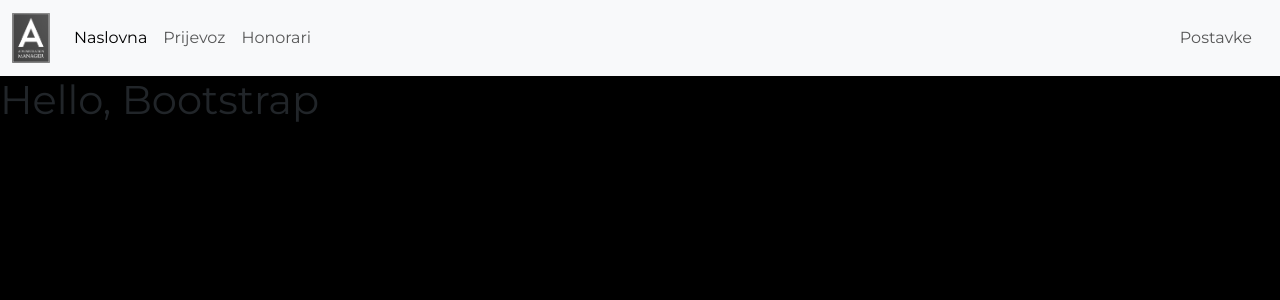
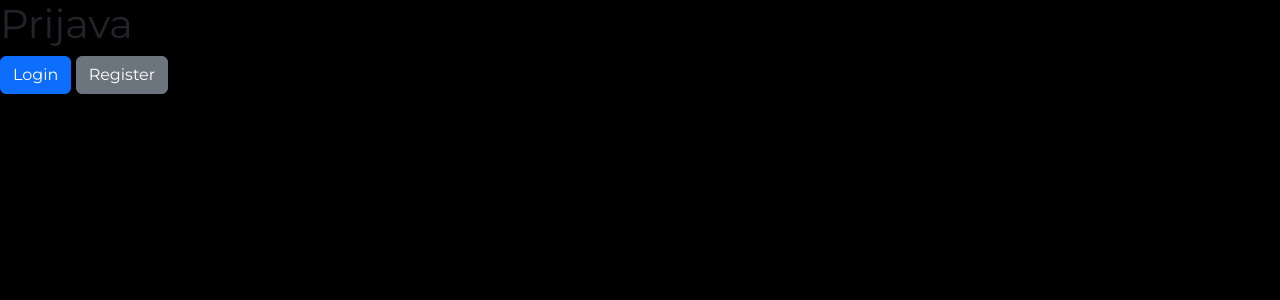
Before and after one commit to i2martin/AdministrationManager, a Flask app: page / in a window 1280 px wide. Shown: the top 300 px of the page. Run offline with Flask 2, Linux system fonts and the light colour scheme; parts of the project's set-up code (start-up, migrations or seed data) failed here and were passed over; some libraries are stand-ins or nearby versions.

Commit message:
Added database (currently just users), customized templates and added basic options to log in and log out.

```diff
--- a/main.py
+++ b/main.py
@@ -1,18 +1,45 @@
-import os
-import time
 from datetime import datetime
-from flask import Flask, render_template, request, send_from_directory
+from flask import Flask, render_template, request, send_from_directory, redirect, url_for
 from flask_bootstrap import Bootstrap
 from flask_wtf import FlaskForm
-from wtforms import StringField, SubmitField, SelectField, widgets, SelectMultipleField, HiddenField, FieldList
-from wtforms.validators import DataRequired
+from wtforms import StringField, SubmitField, SelectField, widgets, SelectMultipleField
+# from wtforms.validators import DataRequired
 import workdays as wd
 import honorarium_excel as he
 import travel_excel as te
+from werkzeug.security import generate_password_hash, check_password_hash
+from flask_sqlalchemy import SQLAlchemy
+from flask_login import UserMixin, login_user, LoginManager, login_required, current_user, logout_user
 
+
+login_manager = LoginManager()
 app = Flask(__name__)
-Bootstrap(app)
+
 app.config['SECRET_KEY'] = 'C2HWGVoMGfNTBsrYQg8EcMrdTimkZfAb'
+
+
+app.config['SQLALCHEMY_DATABASE_URI'] = 'sqlite:///users.db'
+app.config['SQLALCHEMY_TRACK_MODIFICATIONS'] = False
+db = SQLAlchemy(app)
+
+
+
+@login_manager.user_loader
+def load_user(user_id):
+    return User.query.get(int(user_id))
+
+
+class User(UserMixin, db.Model):
+    id = db.Column(db.Integer, primary_key=True)
+    username = db.Column(db.String(100), unique=True)
+    password = db.Column(db.String(100))
+    organisation = db.Column(db.String(1000))
+
+
+with app.app_context():
+    Bootstrap(app)
+    db.create_all()
+    login_manager.init_app(app)
 
 
 class MultiCheckboxField(SelectMultipleField):
@@ -41,7 +68,46 @@ def home():
     return render_template("index.html")
 
 
+@app.route('/register', methods=["GET", "POST"])
+def register():
+    #TODO: Add checks (i.e. existing username) so that it doesn't crash
+    if request.method == "POST":
+        new_user = User(
+            username=request.form.get('username'),
+            password= generate_password_hash(password=request.form.get('password'), method='pbkdf2:sha256', salt_length=8),
+            organisation=request.form.get('organisation')
+        )
+        db.session.add(new_user)
+        db.session.commit()
+
+        return redirect(url_for("putni_troskovi"))
+
+    return render_template("register.html")
+
+
+@app.route('/login', methods=['GET', 'POST'])
+def login():
+    # TODO: Add checks (i.e. existing username) so that it doesn't crash
+    if request.method == "POST":
+        username = request.form.get('username')
+        password = request.form.get('password')
+        # Find user by username entered.
+        user = User.query.filter_by(username=username).first()
+        # Check stored password hash against entered password hashed.
+        if check_password_hash(user.password, password):
+            login_user(user)
+            return redirect(url_for('putni_troskovi'))
+    return render_template("login.html")
+
+
+@app.route('/logout')
+def logout():
+    logout_user()
+    return redirect(url_for('home'))
+
+
 @app.route("/putni", methods=["GET", "POST"])
+@login_required
 def putni_troskovi():
     workdays = []
     year = datetime.now().year
@@ -59,6 +125,7 @@ def putni_troskovi():
 
 
 @app.route("/honorari", methods=["GET", "POST"])
+@login_required
 def honorari():
     workdays = []
     year = datetime.now().year
--- a/templates/base.html
+++ b/templates/base.html
@@ -2,6 +2,7 @@
 <html lang="en">
 <head>
     <meta charset="UTF-8">
+    <meta name="viewport" content="width=device-width, initial-scale=1" />
     <title>{{ title }}</title>
     <link crossorigin="anonymous" href="https://cdn.jsdelivr.net/npm/bootstrap@5.3.0-alpha1/dist/css/bootstrap.min.css"
           integrity="sha384-GLhlTQ8iRABdZLl6O3oVMWSktQOp6b7In1Zl3/Jr59b6EGGoI1aFkw7cmDA6j6gD" rel="stylesheet">
@@ -14,32 +15,6 @@
     <link href="https://fonts.googleapis.com/css2?family=Montserrat&display=swap" rel="stylesheet">
 </head>
 <body>
-<nav class="navbar navbar-expand-lg bg-body-tertiary">
-  <div class="container-fluid">
-    <a class="navbar-brand" href="#"><img src="{{url_for('static', filename='images/logo2.png')}}" alt="Logo" class="img-fluid" style="height: 50px;"></a>
-    <button class="navbar-toggler" type="button" data-bs-toggle="collapse" data-bs-target="#navbarSupportedContent" aria-controls="navbarSupportedContent" aria-expanded="false" aria-label="Toggle navigation">
-      <span class="navbar-toggler-icon"></span>
-    </button>
-    <div class="collapse navbar-collapse" id="navbarSupportedContent">
-      <ul class="navbar-nav me-auto mb-2 mb-lg-0">
-        <li class="nav-item">
-          <a class="nav-link active" aria-current="page" href="#">Naslovna</a>
-        </li>
-        <li class="nav-item">
-          <a class="nav-link" href="{{url_for('putni_troskovi')}}">Prijevoz</a>
-        </li>
-        <li class="nav-item">
-          <a class="nav-link" href="{{url_for('honorari')}}">Honorari</a>
-        </li>
-      </ul>
-        <ul class="navbar-nav me-2 mb-2 mb-lg-0">
-            <li class="nav-item">
-          <a class="nav-link" href="#">Postavke</a>
-        </li>
-          </ul>
-    </div>
-  </div>
-</nav>
 {% block content %}
 {% endblock %}
 </body>
--- a/templates/honorari.html
+++ b/templates/honorari.html
@@ -1,7 +1,7 @@
 {% extends "base.html" %}
 {% block title %}Honorari{% endblock %}
-
 {% block content %}
+{% include 'header.html' %}
 <div class="container-fluid custom-padding">
     <form action="{{url_for('honorari')}}" method="POST">
         <table class="table-dark table text-center table-responsive table-md">
--- a/templates/index.html
+++ b/templates/index.html
@@ -1,6 +1,24 @@
-{% extends "base.html" %}
-{% block title %}This is an example page{% endblock %}
-
-{% block content %}
-  <h1>Hello, Bootstrap</h1>
-{% endblock %}
+<!DOCTYPE html>
+<html lang="en">
+<head>
+    <meta charset="UTF-8">
+    <meta name="viewport" content="width=device-width, initial-scale=1" />
+    <title>Administration Manager</title>
+    <link crossorigin="anonymous" href="https://cdn.jsdelivr.net/npm/bootstrap@5.3.0-alpha1/dist/css/bootstrap.min.css"
+          integrity="sha384-GLhlTQ8iRABdZLl6O3oVMWSktQOp6b7In1Zl3/Jr59b6EGGoI1aFkw7cmDA6j6gD" rel="stylesheet">
+    <script crossorigin="anonymous"
+            integrity="sha384-w76AqPfDkMBDXo30jS1Sgez6pr3x5MlQ1ZAGC+nuZB+EYdgRZgiwxhTBTkF7CXvN"
+            src="https://cdn.jsdelivr.net/npm/bootstrap@5.3.0-alpha1/dist/js/bootstrap.bundle.min.js"></script>
+    <link href="{{url_for('static', filename='style.css')}}" rel="stylesheet">
+    <link href="https://fonts.googleapis.com" rel="preconnect">
+    <link crossorigin href="https://fonts.gstatic.com" rel="preconnect">
+    <link href="https://fonts.googleapis.com/css2?family=Montserrat&display=swap" rel="stylesheet">
+</head>
+<body>
+    <div class="box">
+	<h1>Prijava</h1>
+      <a href="{{ url_for('login') }}" class="btn btn-primary btn-block btn-large">Login</a>
+      <a href="{{ url_for('register') }}" class="btn btn-secondary btn-block btn-large">Register</a>
+    </div>
+</body>
+</html>
--- a/templates/putni.html
+++ b/templates/putni.html
@@ -1,13 +1,9 @@
 {% extends "base.html" %}
 {% block title %}Prijevoz{% endblock %}
 {% block navbar %}
-<div class="navbar navbar-fixed-top">
-    <!-- ... -->
-</div>
 {% endblock %}
-
 {% block content %}
-
+{% include 'header.html' %}
 <div class="container-fluid custom-padding">
     <form action="{{url_for('putni_troskovi')}}" id="form" method="POST">
         {{form.ctf_token}}
--- a/travel_excel.py
+++ b/travel_excel.py
@@ -34,7 +34,7 @@ def open_workbook(filename):
 def select_worksheet(workbook):
     return workbook['Obrazac']
 
-#TODO: Save template data in memory and edit it instead of creating a copy
+# TODO: Save template data in memory and edit it instead of creating a copy
 def travel(data, workdays):
     shutil.copyfile(original, target)  # create a duplicate of .xls and open it
     workbook = open_workbook(target)
```
Also changed, not shown: templates/header.html (added, +30 -0 lines), templates/login.html (added, +15 -0 lines), templates/register.html (added, +16 -0 lines).
